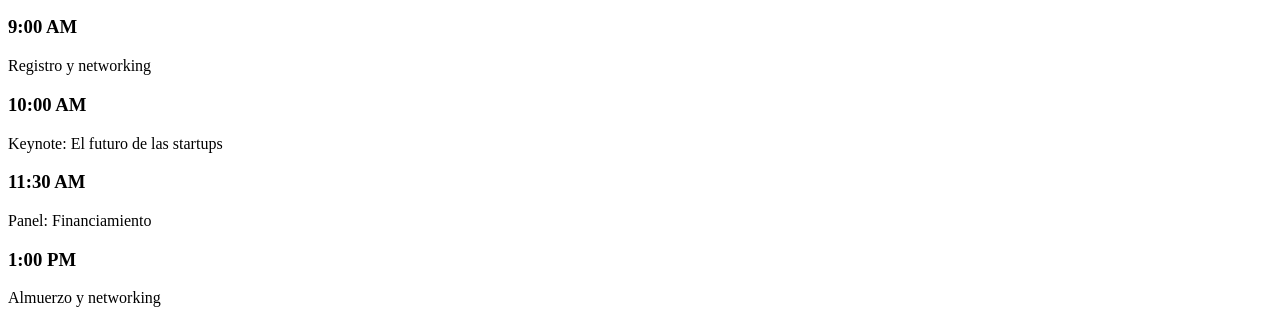
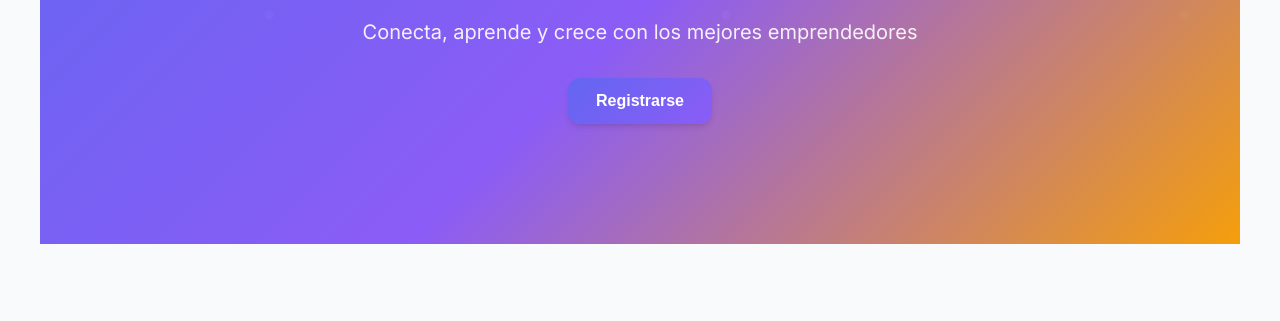
Before and after one commit to nicolaswaniukiewicz/AA-14---Startup-Rel-mpago, a plain HTML site: page index.html in a window 1280 px wide. Shown: the part 294-615 px from the top of the page. Drawn offline with Linux system fonts and the light colour scheme.

Commit message:
index.html

```diff
--- a/index.html
+++ b/index.html
@@ -4,7 +4,7 @@
     <meta charset="UTF-8">
     <meta name="viewport" content="width=device-width, initial-scale=1.0">
     <title>Startup Relámpago - Evento</title>
-    <link rel="stylesheet" href="css/styless.css">
+    <link rel="stylesheet" href="css/styles.css">
 </head>
 <body>
     <header>
```
